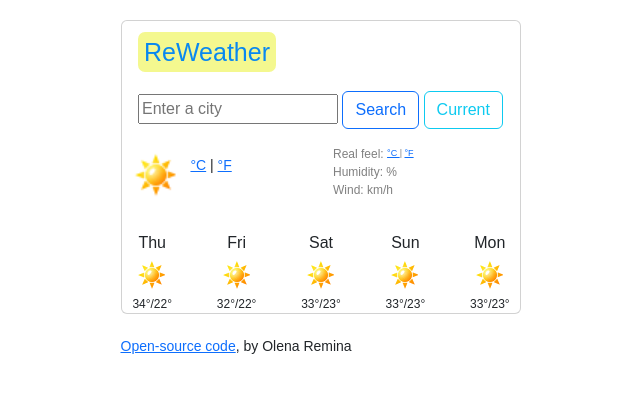
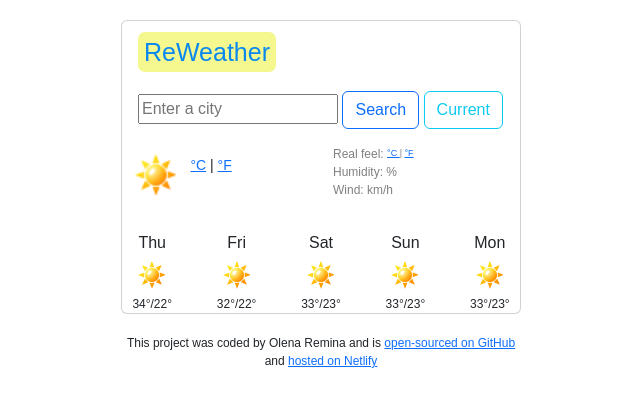
Before and after one commit to Olena-Remina/weather-app, a website built with Parcel: page index.html in a window 1280 px wide. Shown: the whole page, without its empty margins (319-959 px from the left). Built offline with nearby package versions, Linux system fonts and the light colour scheme; no server answers.

Commit message:
Added link on Netlify

```diff
--- a/index.html
+++ b/index.html
@@ -107,10 +107,13 @@
             </div>
           </div>
         </div>
-        <small>
-          <a href="https://github.com/Olena-Remina/weather-app" target="_blank">Open-source code</a>, by Olena Remina
-        </small>
-        </div>
+        <footer>
+          This project was coded by Olena Remina and is
+          <a href="https://github.com/Olena-Remina/weather-app" target="_blank">open-sourced on GitHub</a>
+           and
+          <a href="https://bespoke-blini-71531d.netlify.app/" target="_blank">hosted on Netlify</a>
+        </footer>
+      </div>
     <script src="src/script.js"></script>
   </body>
 </html>
--- a/src/styles.css
+++ b/src/styles.css
@@ -86,3 +86,7 @@
 #search-text-input {
   width: 200px;
 }
+footer{
+  text-align: center;
+  font-size: 12px;
+}
```
